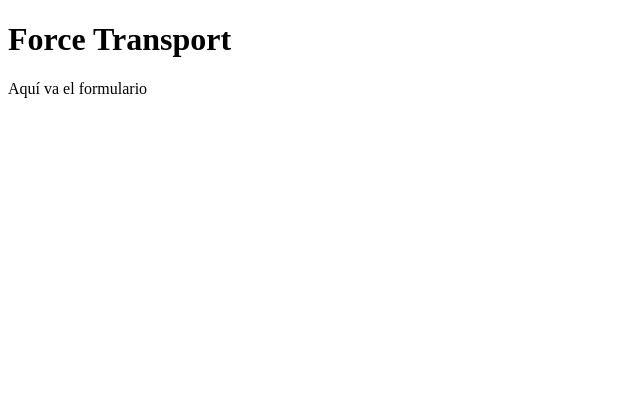
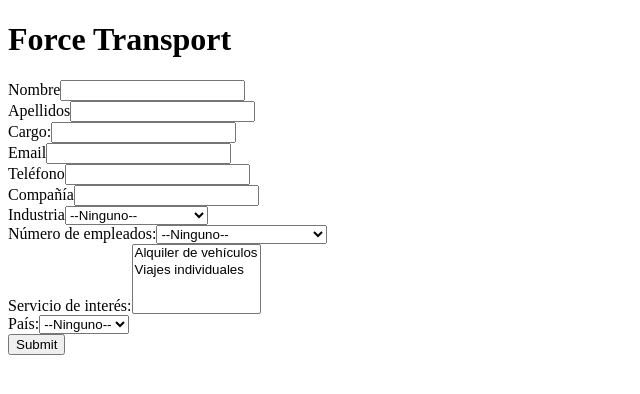
Before and after one commit to Vickyskw/Vickyskw.github.io, a plain HTML site: page ForceTransport.html in a window 1280 px wide. Shown: the whole page, without its empty margins (0-640 px from the left). Drawn offline with Linux system fonts and the light colour scheme.

Commit message:
Incrusté el nuevo formulario de Salesforce
El formulario tiene campos actualizados de país, selección de interés etc.

```diff
--- a/ForceTransport.html
+++ b/ForceTransport.html
@@ -5,9 +5,109 @@
     <meta http-equiv="X-UA-Compatible" content="IE=edge">
     <meta name="viewport" content="width=device-width, initial-scale=1.0">
     <title>Force Transport</title>
+
+    <!--  ----------------------------------------------------------------------  -->
+<!--  NOTE: Please add the following <META> element to your page <HEAD>.      -->
+<!--  If necessary, please modify the charset parameter to specify the        -->
+<!--  character set of your HTML page.                                        -->
+<!--  ----------------------------------------------------------------------  -->
+
+    <META HTTP-EQUIV="Content-type" CONTENT="text/html; charset=UTF-8">
+
 </head>
 <body>
     <h1>Force Transport</h1>
-    <p>Aquí va el formulario</p>
-</body>
+
+
+
+
+    <!--  ----------------------------------------------------------------------  -->
+    <!--  NOTE: Please add the following <FORM> element to your page.             -->
+    <!--  ----------------------------------------------------------------------  -->
+
+    <form action="https://webto.salesforce.com/servlet/servlet.WebToLead?encoding=UTF-8" method="POST">
+
+    <input type=hidden name="oid" value="00D8c000008xFgE">
+    <input type=hidden name="retURL" value="http://">
+
+    <!--  ----------------------------------------------------------------------  -->
+    <!--  NOTE: These fields are optional debugging elements. Please uncomment    -->
+    <!--  these lines if you wish to test in debug mode.                          -->
+    <!--  <input type="hidden" name="debug" value=1>                              -->
+    <!--  <input type="hidden" name="debugEmail"                                  -->
+    <!--  value="victoriaskwierin@gmail.com">                                     -->
+    <!--  ----------------------------------------------------------------------  -->
+
+    <label for="first_name">Nombre</label><input  id="first_name" maxlength="40" name="first_name" size="20" type="text" /><br>
+
+    <label for="last_name">Apellidos</label><input  id="last_name" maxlength="80" name="last_name" size="20" type="text" /><br>
+
+    Cargo:<input  id="00N8c00000aM8Fr" maxlength="150" name="00N8c00000aM8Fr" size="20" type="text" /><br>
+
+    <label for="email">Email</label><input  id="email" maxlength="80" name="email" size="20" type="text" /><br>
+
+    <label for="phone">Teléfono</label><input  id="phone" maxlength="40" name="phone" size="20" type="text" /><br>
+
+    <label for="company">Compañía</label><input  id="company" maxlength="40" name="company" size="20" type="text" /><br>
+
+    <label for="industry">Industria</label><select  id="industry" name="industry"><option value="">--Ninguno--</option><option value="Agriculture">Agriculture</option>
+    <option value="Apparel">Apparel</option>
+    <option value="Banking">Banking</option>
+    <option value="Biotechnology">Biotechnology</option>
+    <option value="Chemicals">Chemicals</option>
+    <option value="Communications">Communications</option>
+    <option value="Construction">Construction</option>
+    <option value="Consulting">Consulting</option>
+    <option value="Education">Education</option>
+    <option value="Electronics">Electronics</option>
+    <option value="Energy">Energy</option>
+    <option value="Engineering">Engineering</option>
+    <option value="Entertainment">Entertainment</option>
+    <option value="Environmental">Environmental</option>
+    <option value="Finance">Finance</option>
+    <option value="Food &amp; Beverage">Food &amp; Beverage</option>
+    <option value="Government">Government</option>
+    <option value="Healthcare">Healthcare</option>
+    <option value="Hospitality">Hospitality</option>
+    <option value="Insurance">Insurance</option>
+    <option value="Machinery">Machinery</option>
+    <option value="Manufacturing">Manufacturing</option>
+    <option value="Media">Media</option>
+    <option value="Not For Profit">Not For Profit</option>
+    <option value="Recreation">Recreation</option>
+    <option value="Retail">Retail</option>
+    <option value="Shipping">Shipping</option>
+    <option value="Technology">Technology</option>
+    <option value="Telecommunications">Telecommunications</option>
+    <option value="Transportation">Transportation</option>
+    <option value="Utilities">Utilities</option>
+    <option value="Other">Other</option>
+    </select><br>
+
+    Número de empleados:<select  id="00N8c00000aM8Fm" name="00N8c00000aM8Fm" title="Número de empleados"><option value="">--Ninguno--</option><option value="1 - 20 Empleados">1 - 20 Empleados</option>
+    <option value="21 - 50 Empleados">21 - 50 Empleados</option>
+    <option value="51 - 300 Empleados">51 - 300 Empleados</option>
+    <option value="301 - 1.000 Empleados">301 - 1.000 Empleados</option>
+    <option value="1.001 - 2.000 Empleados">1.001 - 2.000 Empleados</option>
+    <option value="2.001 + Empleados">2.001 + Empleados</option>
+    </select><br>
+
+    Servicio de interés:<select  id="00N8c00000aM8Fw" multiple="multiple" name="00N8c00000aM8Fw" title="Servicio de interés"><option value="Alquiler de vehículos">Alquiler de vehículos</option>
+    <option value="Viajes individuales">Viajes individuales</option>
+    </select><br>
+
+    País:<select  id="00N8c00000aM7c6" name="00N8c00000aM7c6" title="País"><option value="">--Ninguno--</option><option value="España">España</option>
+    <option value="Argentina">Argentina</option>
+    <option value="México">México</option>
+    <option value="Brasil">Brasil</option>
+    <option value="Chile">Chile</option>
+    </select><br>
+
+    <input type="submit" name="submit">
+
+    </form>
+
+
+
+    </body>
 </html>
```
Also changed, not shown: index.html (+0 -1 lines).
